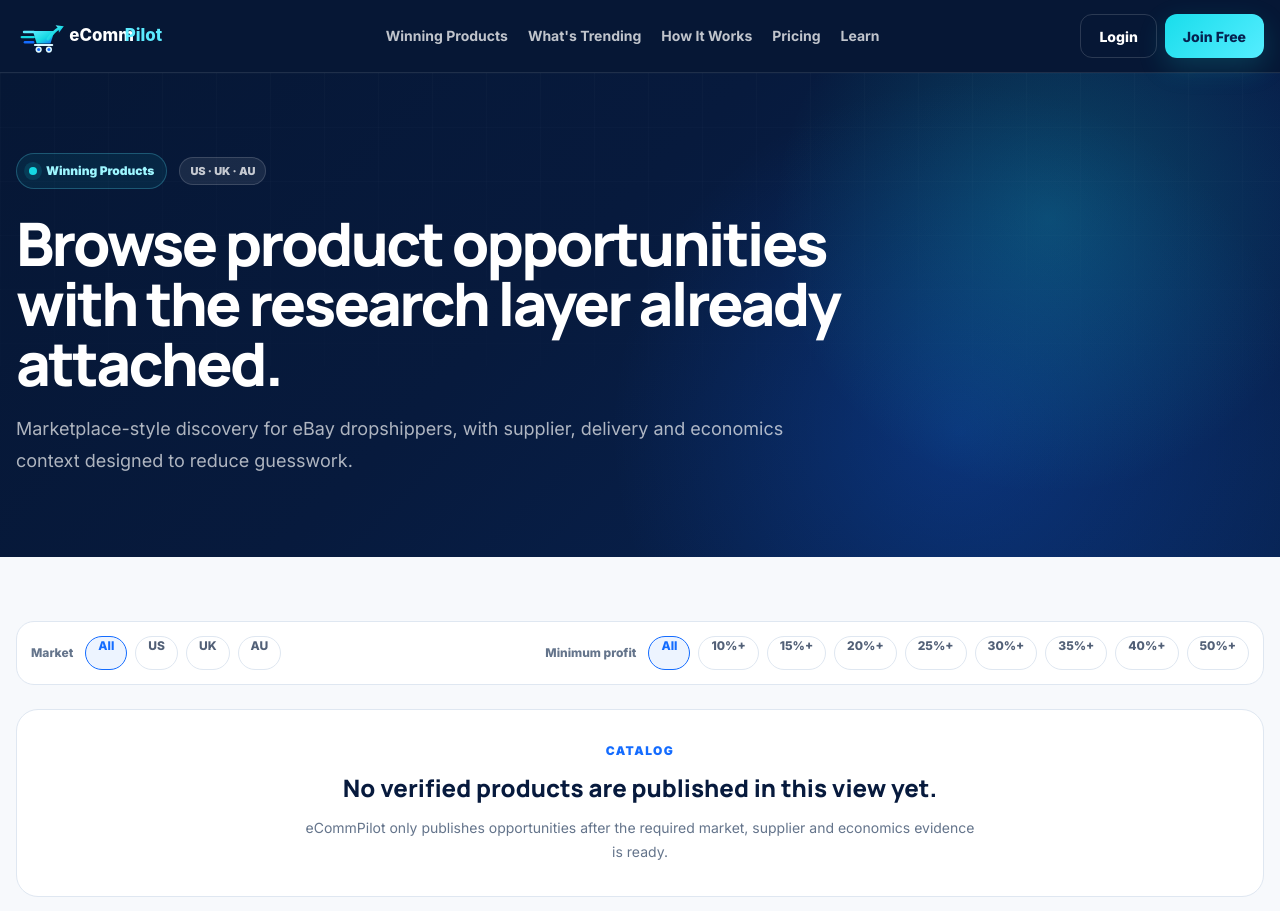
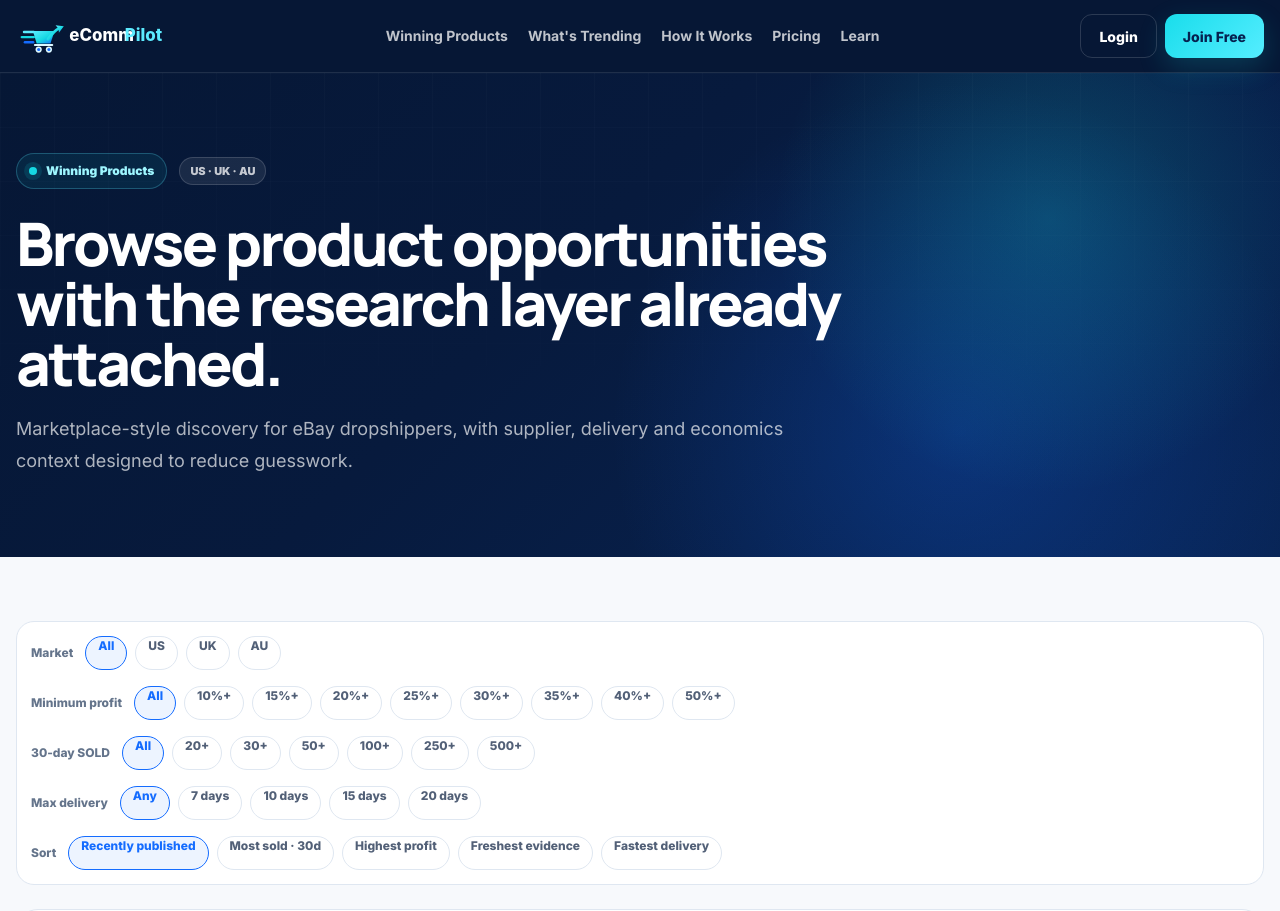
Before and after one commit to ponzey717/ecommpilot-main, a Next.js app: page /winning-products in a window 1280 px wide. Shown: the top 911 px of the page. Built offline with nearby package versions, Linux system fonts and the light colour scheme.

Commit message:
feat: add functional public sales delivery and sort filters

```diff
--- a/src/components/products/market-filter.tsx
+++ b/src/components/products/market-filter.tsx
@@ -1,58 +1,129 @@
 import Link from "next/link";
+import {
+  catalogFilterQuery,
+  publicDeliveryThresholds,
+  publicProfitBands,
+  publicSalesThresholds,
+  publicSorts,
+  type PublicCatalogFilterState,
+} from "@/lib/catalog-filters";
 
 const markets = ["US", "UK", "AU"] as const;
-const profitBands = [10, 15, 20, 25, 30, 35, 40, 50] as const;
 
-function productsPath(market?: string, profit?: number) {
-  const path = market ? `/winning-products/${market.toLowerCase()}` : "/winning-products";
-  return profit ? `${path}?profit=${profit}` : path;
+function basePath(market?: string) {
+  return market ? `/winning-products/${market.toLowerCase()}` : "/winning-products";
+}
+
+function href(
+  market: string | undefined,
+  filters: PublicCatalogFilterState,
+  overrides: Partial<PublicCatalogFilterState>,
+) {
+  return basePath(market) + catalogFilterQuery(filters, overrides);
+}
+
+function chip(active: boolean) {
+  return active ? "filter-chip filter-chip-active" : "filter-chip";
 }
 
 export function MarketFilter({
   market,
-  minimumProfitBand,
+  filters = {},
 }: {
   market?: (typeof markets)[number];
-  minimumProfitBand?: number;
+  filters?: PublicCatalogFilterState;
 }) {
   return (
-    <div className="filter-panel">
+    <div className="filter-panel !items-start">
+      <div className="grid w-full gap-4">
         <div className="flex flex-wrap items-center gap-2">
           <span className="filter-label">Market</span>
-        <Link
-          href={productsPath(undefined, minimumProfitBand)}
-          className={!market ? "filter-chip filter-chip-active" : "filter-chip"}
-        >
+          <Link href={href(undefined, filters, {})} className={chip(!market)}>
             All
           </Link>
           {markets.map((item) => (
             <Link
               key={item}
-            href={productsPath(item, minimumProfitBand)}
-            className={market === item ? "filter-chip filter-chip-active" : "filter-chip"}
+              href={href(item, filters, {})}
+              className={chip(market === item)}
             >
               {item}
             </Link>
           ))}
         </div>
+
         <div className="flex flex-wrap items-center gap-2">
           <span className="filter-label">Minimum profit</span>
           <Link
-          href={productsPath(market)}
-          className={minimumProfitBand == null ? "filter-chip filter-chip-active" : "filter-chip"}
+            href={href(market, filters, { profit: undefined })}
+            className={chip(filters.profit == null)}
           >
             All
           </Link>
-        {profitBands.map((band) => (
+          {publicProfitBands.map((band) => (
             <Link
               key={band}
-            href={productsPath(market, band)}
-            className={minimumProfitBand === band ? "filter-chip filter-chip-active" : "filter-chip"}
+              href={href(market, filters, { profit: band })}
+              className={chip(filters.profit === band)}
             >
               {band}%+
             </Link>
           ))}
         </div>
+
+        <div className="flex flex-wrap items-center gap-2">
+          <span className="filter-label">30-day SOLD</span>
+          <Link
+            href={href(market, filters, { sales: undefined })}
+            className={chip(filters.sales == null)}
+          >
+            All
+          </Link>
+          {publicSalesThresholds.map((sales) => (
+            <Link
+              key={sales}
+              href={href(market, filters, { sales })}
+              className={chip(filters.sales === sales)}
+            >
+              {sales}+
+            </Link>
+          ))}
+        </div>
+
+        <div className="flex flex-wrap items-center gap-2">
+          <span className="filter-label">Max delivery</span>
+          <Link
+            href={href(market, filters, { delivery: undefined })}
+            className={chip(filters.delivery == null)}
+          >
+            Any
+          </Link>
+          {publicDeliveryThresholds.map((days) => (
+            <Link
+              key={days}
+              href={href(market, filters, { delivery: days })}
+              className={chip(filters.delivery === days)}
+            >
+              {days} days
+            </Link>
+          ))}
+        </div>
+
+        <div className="flex flex-wrap items-center gap-2">
+          <span className="filter-label">Sort</span>
+          {publicSorts.map(([value, label]) => (
+            <Link
+              key={value}
+              href={href(market, filters, {
+                sort: value === "published" ? undefined : value,
+              })}
+              className={chip((filters.sort ?? "published") === value)}
+            >
+              {label}
+            </Link>
+          ))}
+        </div>
+      </div>
     </div>
   );
 }
```
Lines whose indentation alone changed are shown as unchanged.
